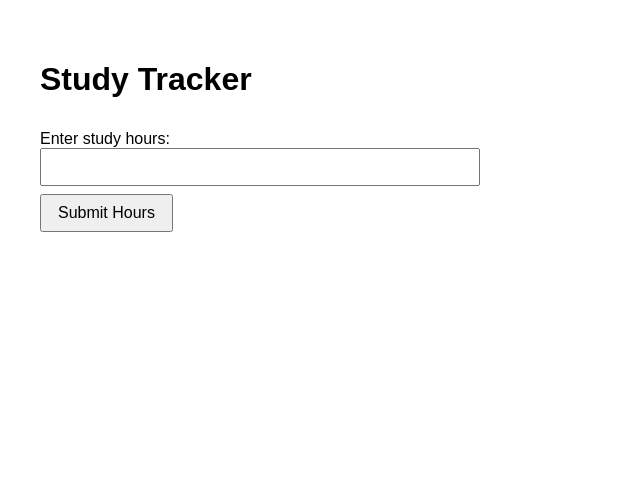
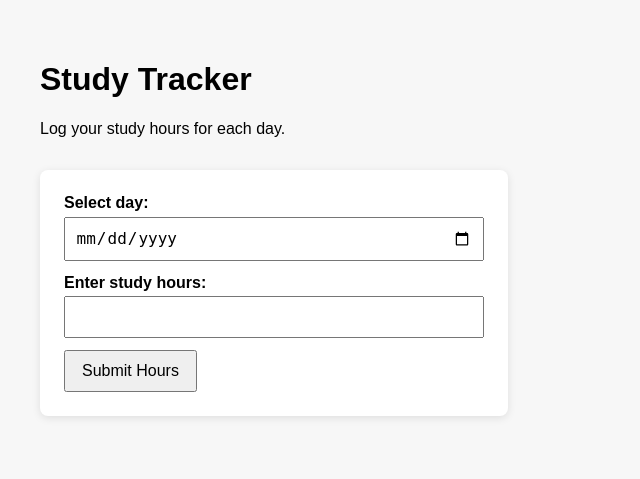
Before and after one commit to minhquan-123-hue/study_tracker, a Flask app: page / in a window 1280 px wide. Shown: the top 479 px of the page, without its empty margins (0-640 px from the left). Run offline with Flask 3, Linux system fonts and the light colour scheme.

Commit message:
7/7 on branch rewrite , successfully add new page , show history of study

```diff
--- a/app.py
+++ b/app.py
@@ -1,47 +1,87 @@
-# import flask
-# import json
-
 from flask import Flask, render_template, request
 import json
+import os
+import datetime
 
-# create app with this file
 app = Flask(__name__)
 
-# save data into json
-def save_data(hours):
-    # store hours in a simple json object
-    data = {"hours": hours}
-    with open("data.json", "w") as file:
-        json.dump(data, file, indent=4)
 
-# message to user
+def load_study_data():
+    if not os.path.exists("data.json"):
+        return []
+
+    try:
+        with open("data.json", "r", encoding="utf-8") as file:
+            data = json.load(file)
+
+            if isinstance(data, list):
+                return data
+
+            if isinstance(data, dict):
+                return [{"day": data.get("day", "unknown"), "hours": data.get("hours", 0)}]
+
+            return []
+    except (FileNotFoundError, json.JSONDecodeError):
+        return []
+
+
+def parse_record_data(record):
+    if not isinstance(record, dict):
+        return datetime.date.min
+
+    try:
+        return datetime.date.fromisoformat(record.get("day", ""))
+    except (ValueError, TypeError):
+        return datetime.date.min
+
+
+def save_study_data(records):
+    new_records = sorted(records, key=parse_record_data, reverse=True)
+
+    with open("data.json", "w", encoding="utf-8") as file:
+        json.dump(new_records, file, indent=4)
+
+
+def store_study_data(day, hours):
+    new_record = {"day": day, "hours": hours}
+    records = load_study_data()
+
+    is_exist = False
+    for record in records:
+        if record.get("day", "") == day:
+            record["hours"] = hours
+            is_exist = True
+            break
+
+    if not is_exist:
+        records.append(new_record)
+
+    save_study_data(records)
+
+
 def messages(hours):
-
     if hours >= 6:
         return "good bro, keep it going!"
-    else:
-        return "haizz, not ok enough, kill Distraction bro, only goal"
+    return "haizz, not ok enough, kill Distraction bro, only goal"
 
 
-# home page
 @app.route("/")
 def home():
     return render_template("home.html")
 
-# result page
+
 @app.route("/submit", methods=["POST"])
 def result():
+    hours = int(request.form.get("hours", 0))
+    day = request.form.get("day", "unknown")
 
-    hours = int(request.form["hours"])
-
-    save_data(hours)
+    store_study_data(day, hours)
 
     message = messages(hours)
+    records = load_study_data()
 
-    return render_template(
-        "result.html",
-        hours=hours,
-        message=message
-    )
+    return render_template("result.html", hours=hours, day=day, message=message, records=records)
 
-app.run(debug=True)
+
+if __name__ == "__main__":
+    app.run(debug=True)
--- a/templates/home.html
+++ b/templates/home.html
@@ -5,19 +5,25 @@
     <meta name="viewport" content="width=device-width, initial-scale=1">
     <title>Study Tracker - Home</title>
     <style>
-      body { font-family: Arial, sans-serif; padding: 2rem; }
-      .box { max-width: 420px; margin: 2rem 0; }
-      input[type="number"]{ width: 100%; padding: 0.5rem; font-size: 1rem; }
-      button { margin-top: 0.5rem; padding: 0.5rem 1rem; font-size: 1rem; }
+      body { font-family: Arial, sans-serif; padding: 2rem; background: #f7f7f7; }
+      .box { max-width: 420px; margin: 2rem 0; padding: 1.5rem; background: white; border-radius: 8px; box-shadow: 0 2px 8px rgba(0,0,0,0.1); }
+      label { display: block; margin-bottom: 0.3rem; font-weight: bold; }
+      input { width: 100%; padding: 0.6rem; margin-bottom: 0.8rem; font-size: 1rem; box-sizing: border-box; }
+      button { padding: 0.6rem 1rem; font-size: 1rem; cursor: pointer; }
     </style>
   </head>
   <body>
     <h1>Study Tracker</h1>
+    <p>Log your study hours for each day.</p>
 
     <div class="box">
       <form action="/submit" method="post">
+        <label for="day">Select day:</label>
+        <input id="day" name="day" type="date" required>
+
         <label for="hours">Enter study hours:</label>
         <input id="hours" name="hours" type="number" min="0" step="1" required>
+
         <button type="submit">Submit Hours</button>
       </form>
     </div>
```
Also changed, not shown: data.json (+10 -3 lines), templates/result.html (+14 -2 lines).
